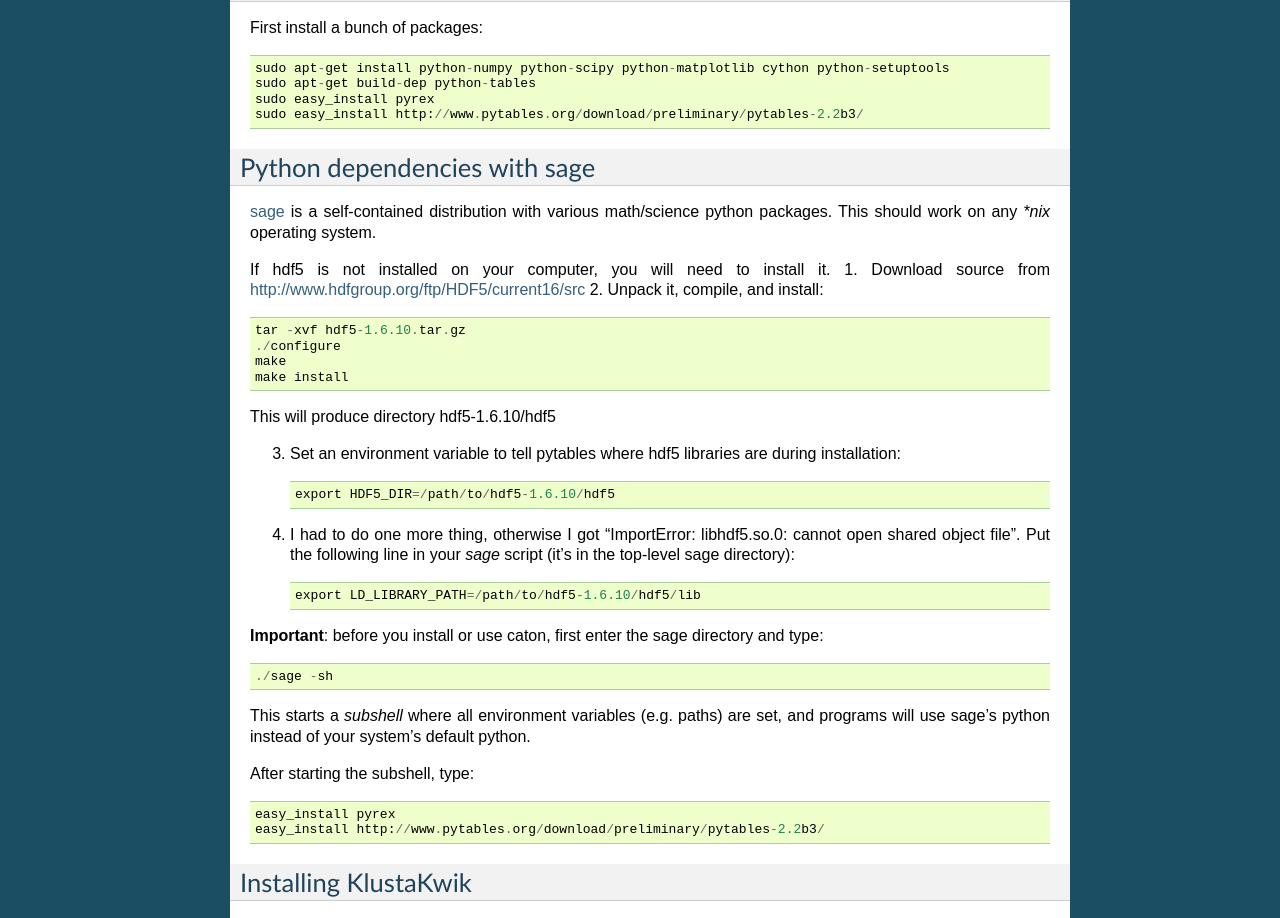
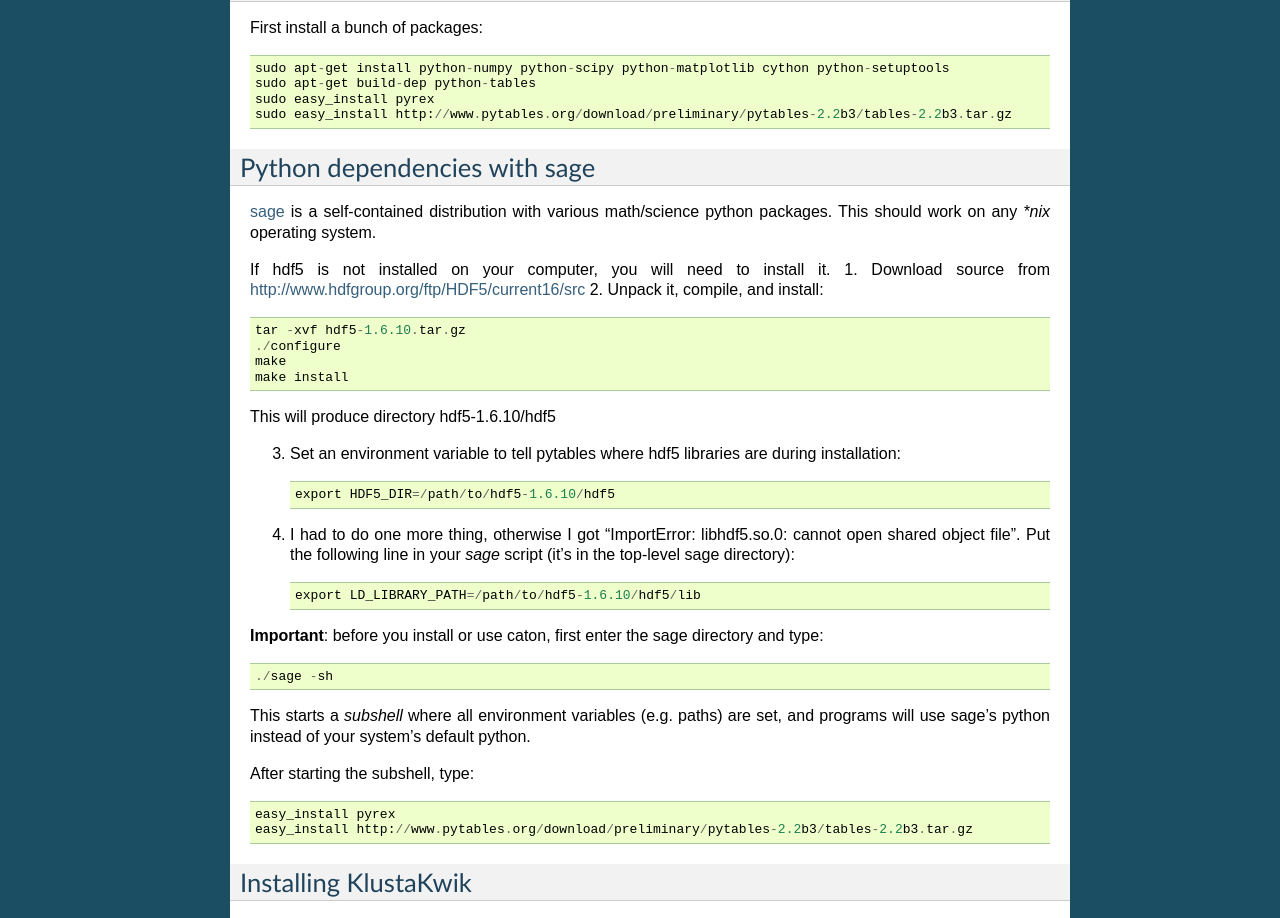
Before and after one commit to puneetarora2000/caton, a Sphinx documentation site: the page built from doc/installation.rst, in a window 1280 px wide. Shown: the part 601-1519 px from the top of the page. Built offline with Sphinx 7.4.7, drawn with Linux system fonts in a browser that asks for light colours; formulas are drawn with MathJax 3; some of the changed lines change nothing that is shown.

Commit message:
fixed installation instructions as per tony's suggestion

```diff
--- a/doc/installation.rst
+++ b/doc/installation.rst
@@ -38,7 +38,8 @@ First install a bunch of packages::
    sudo apt-get install python-numpy python-scipy python-matplotlib cython python-setuptools
    sudo apt-get build-dep python-tables
    sudo easy_install pyrex
-   sudo easy_install http://www.pytables.org/download/preliminary/pytables-2.2b3/
+   sudo easy_install http://www.pytables.org/download/preliminary/pytables-2.2b3/tables-2.2b3.tar.gz
+
 
 .. _sageinst:
 
@@ -77,7 +78,7 @@ This starts a *subshell* where all environment variables (e.g. paths) are set, a
 After starting the subshell, type::
 
     easy_install pyrex
-    easy_install http://www.pytables.org/download/preliminary/pytables-2.2b3/
+    easy_install http://www.pytables.org/download/preliminary/pytables-2.2b3/tables-2.2b3.tar.gz
 
 
 Installing KlustaKwik
```
